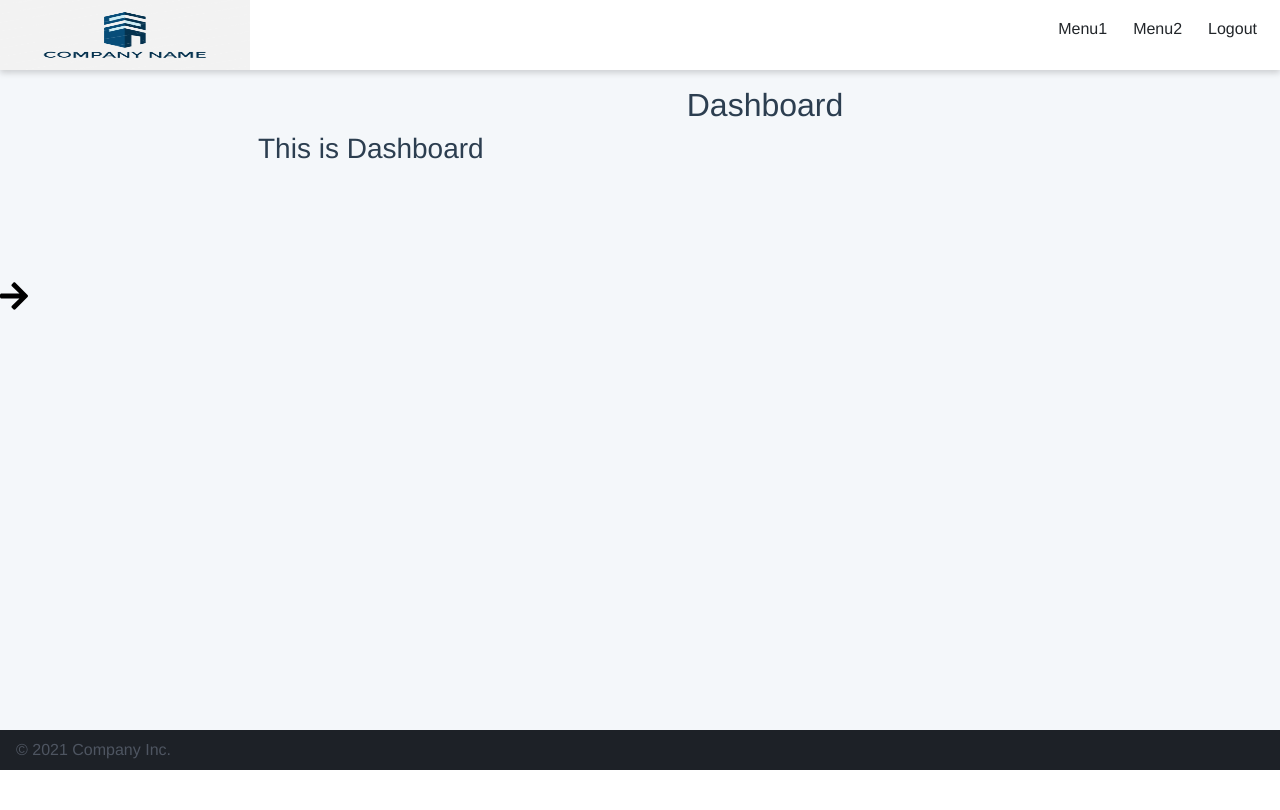
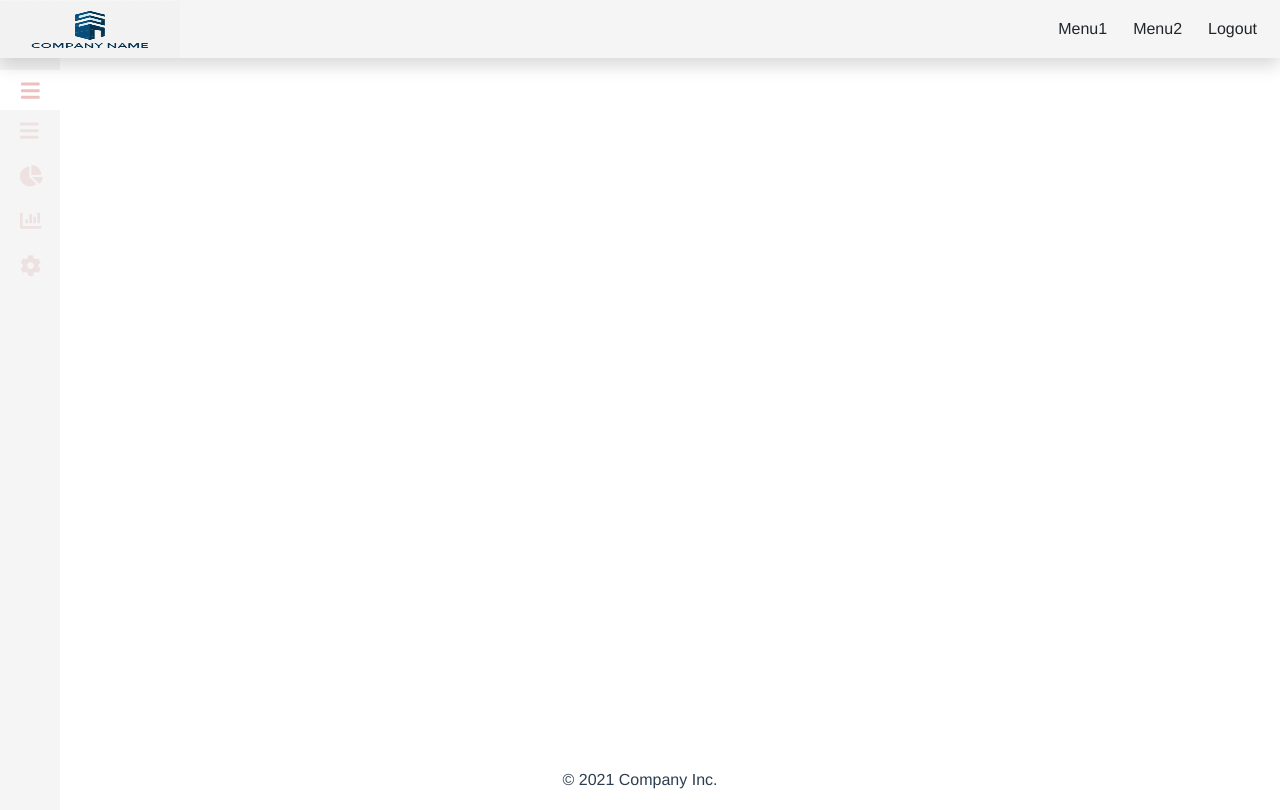
Before and after one commit to suraj727785/Basic-admin, a Vue app: page / in a window 1280 px wide. Both pictures are taken after typing "name@example.com", "Sample123" into the empty fields and a click on the button "Login". Built offline with nearby package versions, Linux system fonts and the light colour scheme.

Commit message:
completed pop up sidebar

```diff
--- a/src/scss/main.scss
+++ b/src/scss/main.scss
@@ -6,78 +6,69 @@
     text-align: center;
     color: #2c3e50;
   }
-.admin {
-	--spacing: 1rem;
-	display: flex;
-	flex-wrap: wrap;
-	display: grid;
-	height: 100vh;
-	grid-template-rows: 70px 1fr 70px;
-	grid-template-columns: 250px 1fr;
-	grid-template-areas: "header header" "nav main" "footer footer";
+.admin__main {
+	margin-top: auto;
 }
-.admin__header {
-	display: flex;
-	flex-basis: 100%;
-	grid-area: header;
-	height: 70px;
-	background-color: #fff;
-	box-shadow: 0 3px 6px rgba(0, 0, 0, 0.16);
-	position: relative;
+.navbar {
+	background-color: #f5f5f5;
 }
 .admin__nav {
-	flex: 0 0 250px;
-	grid-area: nav;
-	background-color: #313541;
+	height: 100%;
+	width: 180px;
 	margin-top: 50px;
+	position: fixed;
+	z-index: 1;
+	left: 0;
+    background-color: #f5f5f5;
+	overflow-x: hidden;
+	padding-top: 20px;
 	visibility: hidden;
 }
+.admin__nav_short {
+	height: 100%;
+	width: 60px;
+	margin-top: 50px;
+	position: fixed;
+	z-index: 1;
+	left: 0;
+    background-color: #f5f5f5;
+	overflow-x: hidden;
+	padding-top: 20px;
+
+}
 .nav_select {
-	grid-area: nav;
-	background-color:#f4f7fa;
+	background-color:white;
+	padding-bottom: 10px;
+	height: 40px;
 }
+
 .nav_icon {
-	float: left;
-	margin-top: 210px;
+	float: right;
+	padding-top: 4px;
+	padding-right: 5px;
 }
-.nav_close {
+.nav_icon2 {
 	float: right;
-	margin-right: 5px;
-	margin-top: 10px;
+	padding-left: 8px;
+	padding-top: 4px;
 }
 .admin__nav:target{
 	visibility: visible;
 }
-.admin__main {
-	flex: 1;
-	grid-area: main;
-	padding: var(--spacing);
-	overflow-y: auto;
-	overflow-x: hidden;
-	-webkit-overflow-scrolling: touch;
-	background-color: #f4f7fa;
+
+.admin__footer {
+	position: absolute;
+    bottom: 0;
+    width: 100%;
+    height: 50px;
+    line-height: 60px;
 }
-.admin__footer {
-	display: flex;
-	grid-area: footer;
-	flex-basis: 100%;
-	justify-content: space-between;
-	align-items: center;
-	height: 40px;
-	padding: 0 var(--spacing);
-	color: #4e5561;
-	background-color: #1d2127;
-}
-.dashboard {
-	display: flex;
-	margin: 0 calc(var(--spacing) * -0.5);
-	flex-direction: row;
-}
+
 .logo {
 	display: flex;
 	flex: 0 0 250px;
-	height: 70px;
-	width: 250px;
+	height: 57px;
+	width: 180px;
 	justify-content: center;
 	align-items: center;
 	position: relative;
@@ -90,11 +81,14 @@
 	padding: 0;
 }
 .menu__item {
+	float: left;
+	margin-left: 20px;
 	border-bottom: 1px solid rgba(255, 255, 255, 0.07);
 }
 .menu_link {
 	display: block;
-	padding: 1rem 2rem;
+	padding-bottom: 10px;
+	padding-top: 10px;
 	color: #76808f;
 	text-decoration: none;
 }
@@ -170,3 +164,9 @@
 	  width: 70%;
 	}
   }
+  .collapse {
+	  visibility: hidden;
+  }
+  .collapse:target {
+	  visibility: visible;
+  }
--- a/src/views/AnotherPage.vue
+++ b/src/views/AnotherPage.vue
@@ -1,6 +1,6 @@
 <template>
   <div class="admin">
-    <header class="admin__header">
+    <header class="navbar fixed-top p-0 shadow">
       <a href="/dashboard">
         <img class="logo" src="../assets/logo.png" alt="" />
       </a>
@@ -10,53 +10,107 @@
         </button>
       </div>
     </header>
-    <nav class="nav_select">
-      <div class="nav_icon">
-        <a href="#popup2">
-          <font-awesome-icon
-            size="2x"
-            color="black"
-            :icon="['fas', 'arrow-right']"
-          />
-        </a>
-      </div>
-    </nav>
-    <nav id="popup2" class="admin__nav">
-      <div class="nav_close">
-        <a href="#">
-          <font-awesome-icon
-            size="2x"
-            color="black"
-            :icon="['fas', 'times-circle']"
-          />
-        </a>
+    <!-- Short Sidebar -->
+    <nav id="popup3" class="admin__nav_short">
+      <div class="nav_select">
+        <a href="#popup2" class="menu_link">
+          <font-awesome-icon size="lg" color="#eebfbf" :icon="['fas', 'bars']"
+        /></a>
       </div>
       <ul class="menu">
         <li class="menu__item">
-          <router-link class="menu_link" to="/dashboard">Dashboard</router-link>
+          <router-link class="menu_link" to="/dashboard">
+            <font-awesome-icon
+              size="lg"
+              color="#eee1e1"
+              :icon="['fas', 'bars']"
+          /></router-link>
         </li>
         <li class="menu__item">
-          <a href="#popup1" class="menu_link">Setting</a>
+          <router-link class="menu_link" to="/dashboard">
+            <font-awesome-icon
+              size="lg"
+              color="#eee1e1"
+              :icon="['fas', 'chart-pie']"
+          /></router-link>
         </li>
         <li class="menu__item">
-          <router-link class="menu_link" to="/another"
-            >Another Page</router-link
+          <router-link class="menu_link" to="/dashboard">
+            <font-awesome-icon
+              size="lg"
+              color="#eee1e1"
+              :icon="['fas', 'chart-bar']"
+          /></router-link>
+        </li>
+        <li class="menu__item">
+          <router-link class="menu_link" to="/dashboard">
+            <font-awesome-icon size="lg" color="#eee1e1" :icon="['fas', 'cog']"
+          /></router-link>
+        </li>
+      </ul>
+    </nav>
+    <!-- Long sidebar -->
+    <nav id="popup2" class="admin__nav">
+      <div class="nav_select">
+        <a href="#popup3">
+          <font-awesome-icon
+            class="nav_icon"
+            size="2x"
+            color="#eebfbf"
+            :icon="['fas', 'chevron-left']"
+        /></a>
+      </div>
+      <ul class="menu">
+        <li class="menu__item">
+          <router-link class="menu_link" to="/dashboard">
+            <font-awesome-icon
+              size="lg"
+              color="#eee1e1"
+              :icon="['fas', 'bars']"
+            />
+            Dashboard</router-link
+          >
+        </li>
+        <li class="menu__item">
+          <router-link class="menu_link" to="/another">
+            <font-awesome-icon
+              size="lg"
+              color="#eee1e1"
+              :icon="['fas', 'chart-pie']"
+            />
+            Financial Planing</router-link
+          >
+        </li>
+        <li class="menu__item">
+          <router-link class="menu_link" to="/dashboard">
+            <font-awesome-icon
+              size="lg"
+              color="#eee1e1"
+              :icon="['fas', 'chart-bar']"
+            />
+            Reports</router-link
+          >
+        </li>
+        <li class="menu__item">
+          <a class="menu_link" href="#popup">
+            <font-awesome-icon
+              size="lg"
+              color="#eee1e1"
+              :icon="['fas', 'cog']"
+            />
+            Setting</a
           >
         </li>
       </ul>
     </nav>
     <main class="admin__main">
-      <h2>Another page</h2>
-      <div class="dashboard">
-        <h3>This is Second page</h3>
-        <div id="popup1" class="overlay">
-          <div class="popup">
-            <h2>This is the setting Pop Up</h2>
-            <a class="close" href="#">&times;</a>
-            <div class="content">
-              You can put here any things you want. eg: adding login form,
-              taking input from user, updating profile etc
-            </div>
+      <div id="popup" class="overlay">
+        <div class="popup">
+          <h2>This is the setting Pop Up</h2>
+          <a class="close" href="#">&times;</a>
+          <div class="content">
+            You can put here any things you want. eg: adding login form, taking
+            input from user, updating profile etc
           </div>
         </div>
       </div>
--- a/src/views/Dashboard.vue
+++ b/src/views/Dashboard.vue
@@ -1,6 +1,6 @@
 <template>
   <div class="admin">
-    <header class="admin__header">
+    <header class="navbar fixed-top p-0 shadow">
       <a href="/dashboard">
         <img class="logo" src="../assets/logo.png" alt="" />
       </a>
@@ -12,53 +12,107 @@
         </button>
       </div>
     </header>
-    <nav class="nav_select">
-      <div class="nav_icon">
-        <a href="#popup2">
-          <font-awesome-icon
-            size="2x"
-            color="black"
-            :icon="['fas', 'arrow-right']"
-          />
-        </a>
-      </div>
-    </nav>
-    <nav id="popup2" class="admin__nav">
-      <div class="nav_close">
-        <a href="#">
-          <font-awesome-icon
-            size="2x"
-            color="black"
-            :icon="['fas', 'times-circle']"
-          />
-        </a>
+    <!-- Short Sidebar -->
+    <nav id="popup3" class="admin__nav_short">
+      <div class="nav_select">
+        <a href="#popup2" class="menu_link">
+          <font-awesome-icon size="lg" color="#eebfbf" :icon="['fas', 'bars']"
+        /></a>
       </div>
       <ul class="menu">
         <li class="menu__item">
-          <router-link class="menu_link" to="/dashboard">Dashboard</router-link>
+          <router-link class="menu_link" to="/dashboard">
+            <font-awesome-icon
+              size="lg"
+              color="#eee1e1"
+              :icon="['fas', 'bars']"
+          /></router-link>
         </li>
         <li class="menu__item">
-          <a href="#popup1" class="menu_link">Setting</a>
+          <router-link class="menu_link" to="/another">
+            <font-awesome-icon
+              size="lg"
+              color="#eee1e1"
+              :icon="['fas', 'chart-pie']"
+          /></router-link>
         </li>
         <li class="menu__item">
-          <router-link class="menu_link" to="/another"
-            >Another Page</router-link
+          <router-link class="menu_link" to="/dashboard">
+            <font-awesome-icon
+              size="lg"
+              color="#eee1e1"
+              :icon="['fas', 'chart-bar']"
+          /></router-link>
+        </li>
+        <li class="menu__item">
+          <router-link class="menu_link" to="/dashboard">
+            <font-awesome-icon size="lg" color="#eee1e1" :icon="['fas', 'cog']"
+          /></router-link>
+        </li>
+      </ul>
+    </nav>
+    <!-- Long sidebar -->
+    <nav id="popup2" class="admin__nav">
+      <div class="nav_select">
+        <a href="#popup3">
+          <font-awesome-icon
+            class="nav_icon"
+            size="2x"
+            color="#eebfbf"
+            :icon="['fas', 'chevron-left']"
+        /></a>
+      </div>
+      <ul class="menu">
+        <li class="menu__item">
+          <router-link class="menu_link" to="/dashboard">
+            <font-awesome-icon
+              size="lg"
+              color="#eee1e1"
+              :icon="['fas', 'bars']"
+            />
+            Dashboard</router-link
+          >
+        </li>
+        <li class="menu__item">
+          <a class="menu_link" href="/another">
+            <font-awesome-icon
+              size="lg"
+              color="#eee1e1"
+              :icon="['fas', 'chart-pie']"
+            />
+            Financial Planing
+          </a>
+        </li>
+        <li class="menu__item">
+          <router-link class="menu_link" to="/dashboard">
+            <font-awesome-icon
+              size="lg"
+              color="#eee1e1"
+              :icon="['fas', 'chart-bar']"
+            />
+            Reports</router-link
+          >
+        </li>
+        <li class="menu__item">
+          <a class="menu_link" href="#popup">
+            <font-awesome-icon
+              size="lg"
+              color="#eee1e1"
+              :icon="['fas', 'cog']"
+            />
+            Setting</a
           >
         </li>
       </ul>
     </nav>
     <main class="admin__main">
-      <h2>Dashboard</h2>
-      <div class="dashboard">
-        <h3>This is Dashboard</h3>
-        <div id="popup1" class="overlay">
-          <div class="popup">
-            <h2>This is the setting Pop Up</h2>
-            <a class="close" href="#">&times;</a>
-            <div class="content">
-              You can put here any things you want. eg: adding login form,
-              taking input from user, updating profile etc
-            </div>
+      <div id="popup" class="overlay">
+        <div class="popup">
+          <h2>This is the setting Pop Up</h2>
+          <a class="close" href="#">&times;</a>
+          <div class="content">
+            You can put here any things you want. eg: adding login form, taking
+            input from user, updating profile etc
           </div>
         </div>
       </div>
```
